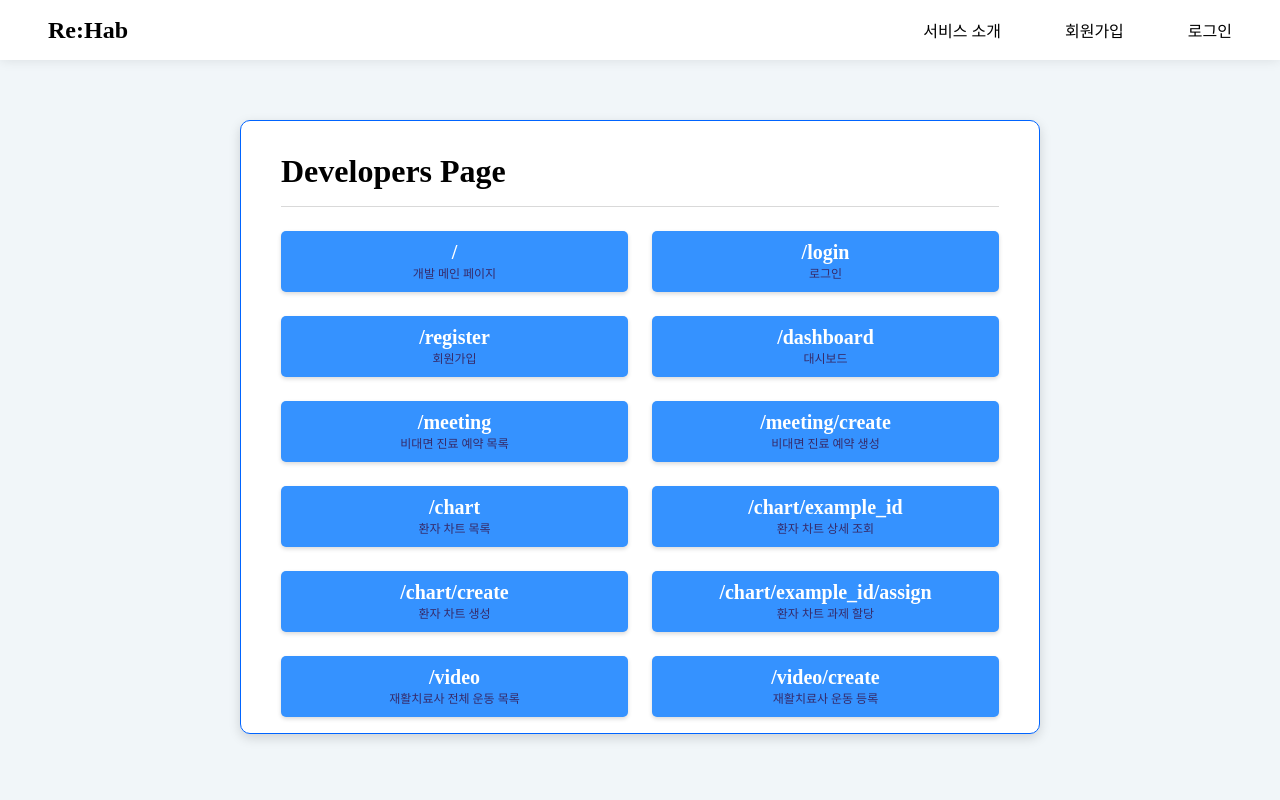
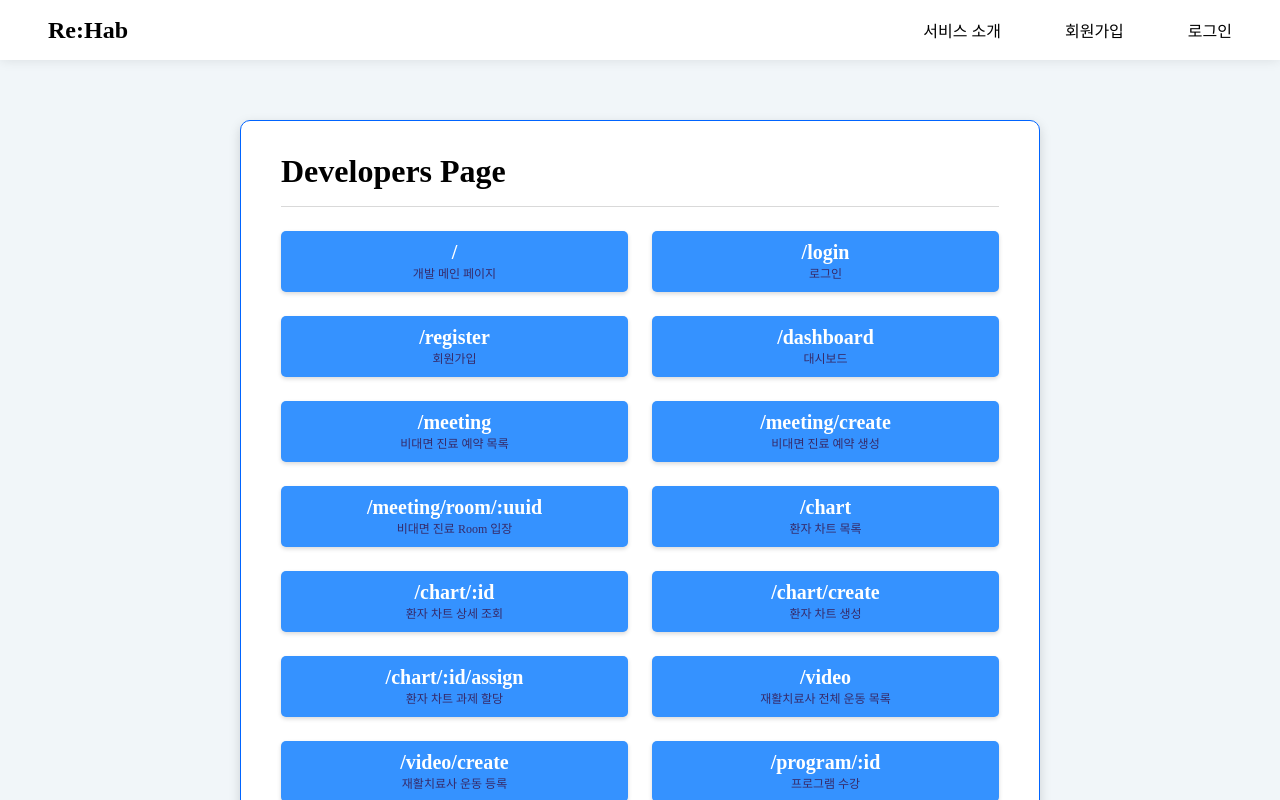
Before and after one commit to sync-without-async/Rehab-FrontEnd, a React (Vite) app: page / in a window 1280 px wide. Built offline with nearby package versions, Linux system fonts and the light colour scheme; a web font is replaced by a local one.

Commit message:
Chore: 개발 페이지에서 버튼에 보이는 텍스트와 실제 path를 다르게 지정할 수 있도록 변경

```diff
--- a/src/pages/DevelopPage.jsx
+++ b/src/pages/DevelopPage.jsx
@@ -40,51 +40,73 @@ const Text = styled.p`
 const routes = [
   {
     path: "/",
+    title: "/",
     description: "개발 메인 페이지",
   },
   {
     path: "/login",
+    title: "/login",
     description: "로그인",
   },
   {
     path: "/register",
+    title: "/register",
     description: "회원가입",
   },
   {
     path: "/dashboard",
+    title: "/dashboard",
     description: "대시보드",
   },
   {
     path: "/meeting",
+    title: "/meeting",
     description: "비대면 진료 예약 목록",
   },
   {
     path: "/meeting/create",
+    title: "/meeting/create",
     description: "비대면 진료 예약 생성",
   },
   {
+    path: "/meeting/room/a5c831ae-0807-447e-8603-242ec8fc3840",
+    title: "/meeting/room/:uuid",
+    description: "비대면 진료 Room 입장",
+  },
+  {
     path: "/chart",
+    title: "/chart",
     description: "환자 차트 목록",
   },
   {
     path: "/chart/example_id",
+    title: "/chart/:id",
     description: "환자 차트 상세 조회",
   },
   {
     path: "/chart/create",
+    title: "/chart/create",
     description: "환자 차트 생성",
   },
   {
     path: "/chart/example_id/assign",
+    title: "/chart/:id/assign",
     description: "환자 차트 과제 할당",
   },
   {
     path: "/video",
+    title: "/video",
     description: "재활치료사 전체 운동 목록",
   },
   {
     path: "/video/create",
+    title: "/video/create",
     description: "재활치료사 운동 등록",
+  },
+  {
+    path: "/program/1",
+    title: "/program/:id",
+    description: "프로그램 수강",
   },
 ];
 
@@ -97,7 +119,7 @@ const DevelopPage = () => {
           {routes.map((route) => (
             <Link key={route.path} to={route.path}>
               <Btn>
-                <Title>{route.path}</Title>
+                <Title>{route.title}</Title>
                 <Text>{route.description}</Text>
               </Btn>
             </Link>
```
